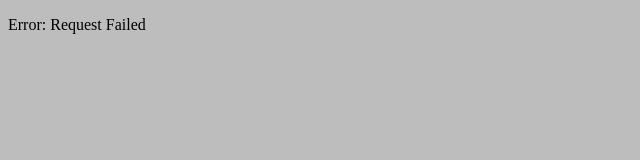
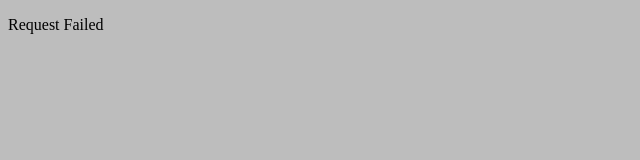
Before and after one commit to Common-Codes/verbose, a plain HTML site: page index.html in a window 1280 px wide. Shown: the full height of the page, 0-640 px from the left. Drawn offline with nearby package versions, Linux system fonts and the light colour scheme.

Commit message:
separate error tags ::before CSS

```diff
--- a/default.css
+++ b/default.css
@@ -4,7 +4,7 @@ body{
     font-family: var(--monospace-font-family);
 }
 
-p::before {
+error::before {
     content: 'Error: '
 }
 
```
